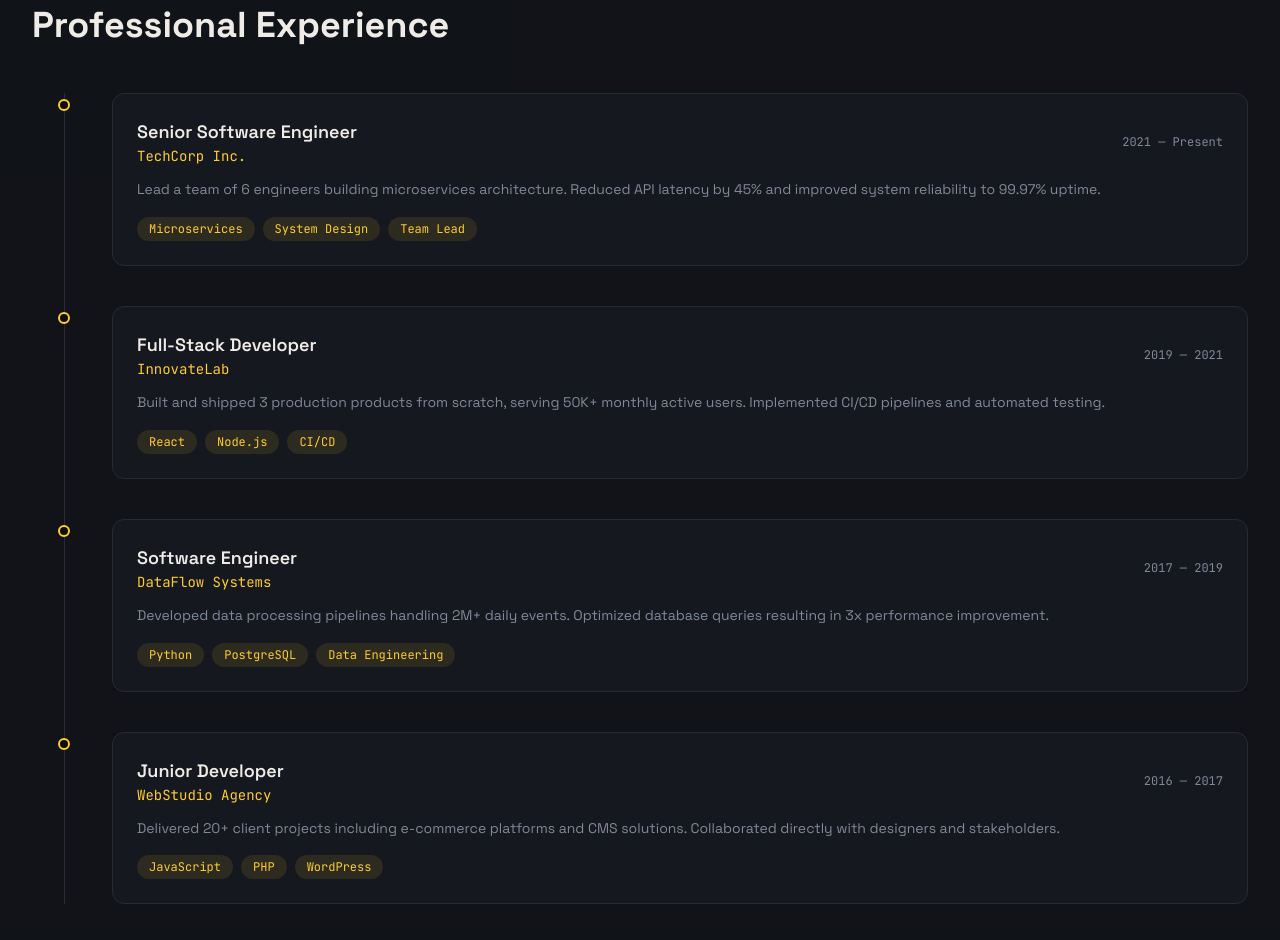
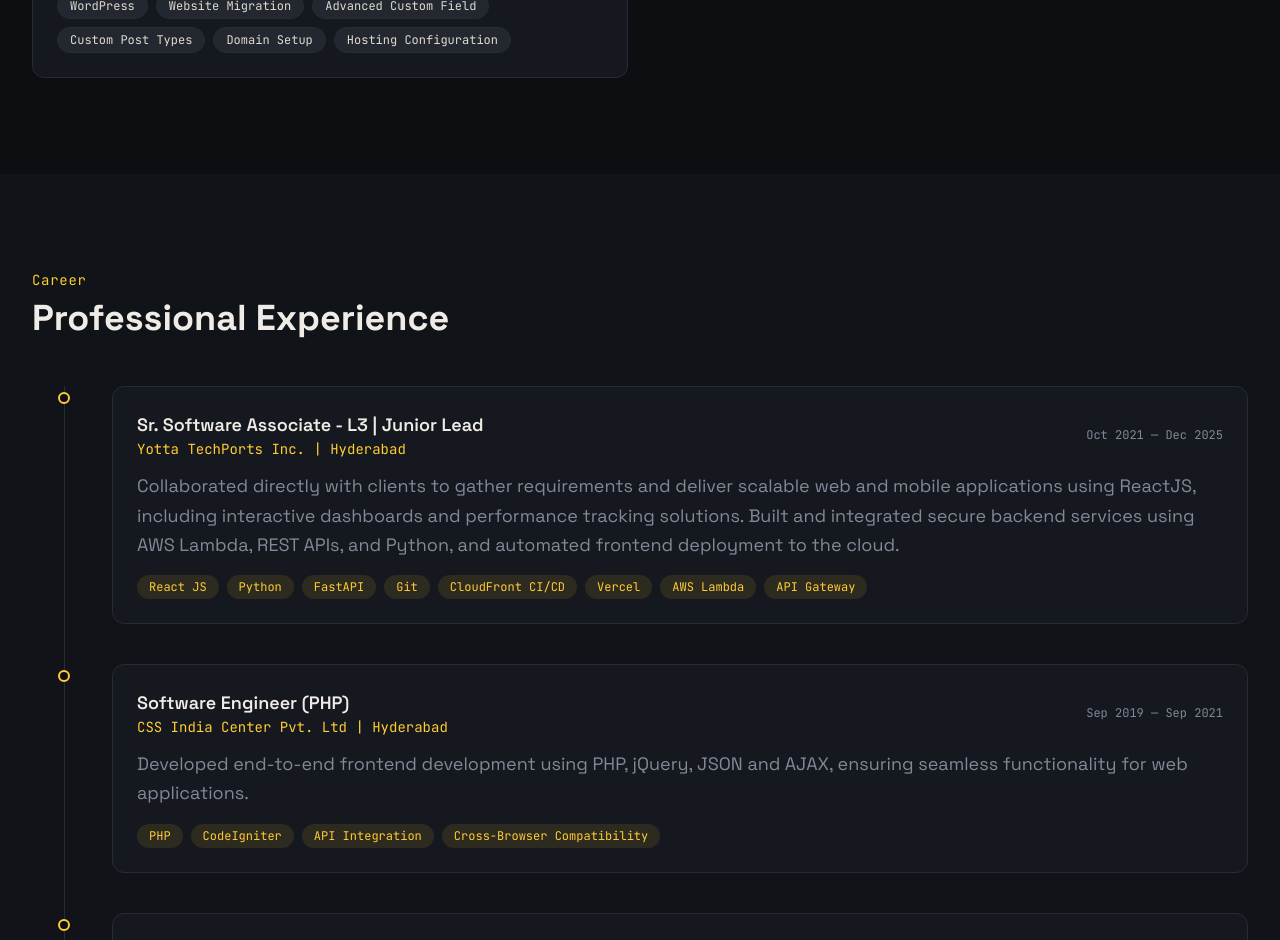
Before and after one commit to manohari1990/portfolio, a React (Vite) app: page / in a window 1280 px wide. Shown: the part 1860-2800 px from the top of the page. Built offline with nearby package versions, Linux system fonts and the light colour scheme.

Commit message:
modified content

```diff
--- a/src/components/ContactSection.tsx
+++ b/src/components/ContactSection.tsx
@@ -83,8 +83,8 @@
           <ScrollReveal direction="right">
             <div className="flex flex-col justify-between h-full rounded-xl border border-border bg-card p-8">
               <div>
-                <h4 className="text-xl font-bold mb-3">Start a Conversation</h4>
-                <p className="text-sm text-muted-foreground leading-relaxed mb-6">
+                <h4 className="text-xl font-bold mb-3">Have an Idea? Let’s Turn It Into Reality</h4>
+                <p className="text-lg text-muted-foreground leading-relaxed mb-6">
                   Have a project in mind or looking for a senior engineer? Let's discuss how I can
                   help bring your ideas to life. I typically respond within 24 hours.
                 </p>
@@ -93,17 +93,17 @@
                   <div className="flex items-start gap-3">
                     <Calendar size={18} className="text-primary mt-0.5 shrink-0" />
                     <div>
-                      <p className="text-sm font-medium">Schedule a Call</p>
-                      <p className="text-xs text-muted-foreground">
-                        Book a 30-minute discovery call to discuss your project requirements.
+                      <p className="text-lg font-medium">Schedule a Call</p>
+                      <p className="text-sm text-muted-foreground">
+                        Book a free 15-minute consultation to discuss your project, architecture, or scaling needs. No pressure — just clarity.
                       </p>
                     </div>
                   </div>
                   <div className="flex items-start gap-3">
                     <Send size={18} className="text-primary mt-0.5 shrink-0" />
                     <div>
-                      <p className="text-sm font-medium">Quick Message</p>
-                      <p className="text-xs text-muted-foreground">
+                      <p className="text-lg font-medium">Quick Message</p>
+                      <p className="text-sm text-muted-foreground">
                         Drop me an email with your project details and I'll get back to you ASAP.
                       </p>
                     </div>
@@ -113,20 +113,20 @@
 
               <div className="flex flex-col sm:flex-row gap-3">
                 <a
-                  href="mailto:hello@example.com"
+                  href="mailto:manu.manohari90@gmail.com"
                   className="inline-flex h-12 items-center justify-center gap-2 rounded-lg bg-primary px-6 text-sm font-semibold text-primary-foreground transition-all hover:opacity-90 glow"
                 >
                   <Mail size={18} />
                   Send an Email
                 </a>
                 <a
-                  href="https://calendly.com"
+                  href="https://calendly.com/manu-manohari90/free-15-min-consultation"
                   target="_blank"
                   rel="noopener noreferrer"
                   className="inline-flex h-12 items-center justify-center gap-2 rounded-lg border border-border bg-secondary px-6 text-sm font-semibold text-secondary-foreground transition-all hover:bg-muted"
                 >
                   <Calendar size={18} />
-                  Book a Call
+                  Book Free Consultation
                 </a>
               </div>
             </div>
--- a/src/components/ExperienceSection.tsx
+++ b/src/components/ExperienceSection.tsx
@@ -2,36 +2,36 @@
 
 const experiences = [
   {
-    role: "Senior Software Engineer",
-    company: "TechCorp Inc.",
-    period: "2021 — Present",
+    role: "Sr. Software Associate - L3 | Junior Lead",
+    company: "Yotta TechPorts Inc. | Hyderabad",
+    period: "Oct 2021 — Dec 2025",
     description:
-      "Lead a team of 6 engineers building microservices architecture. Reduced API latency by 45% and improved system reliability to 99.97% uptime.",
-    highlights: ["Microservices", "System Design", "Team Lead"],
+      "Collaborated directly with clients to gather requirements and deliver scalable web and mobile applications using ReactJS, including interactive dashboards and performance tracking solutions. Built and integrated secure backend services using AWS Lambda, REST APIs, and Python, and automated frontend deployment to the cloud.",
+    highlights: ["React JS", "Python", "FastAPI", "Git", "CloudFront CI/CD", "Vercel", "AWS Lambda", "API Gateway"],
   },
   {
-    role: "Full-Stack Developer",
-    company: "InnovateLab",
-    period: "2019 — 2021",
+    role: "Software Engineer (PHP)",
+    company: "CSS India Center Pvt. Ltd | Hyderabad",
+    period: "Sep 2019 — Sep 2021",
     description:
-      "Built and shipped 3 production products from scratch, serving 50K+ monthly active users. Implemented CI/CD pipelines and automated testing.",
-    highlights: ["React", "Node.js", "CI/CD"],
+      "Developed end-to-end frontend development using PHP, jQuery, JSON and AJAX, ensuring seamless functionality for web applications.",
+    highlights: ["PHP", "CodeIgniter", "API Integration", "Cross-Browser Compatibility"],
   },
   {
-    role: "Software Engineer",
-    company: "DataFlow Systems",
-    period: "2017 — 2019",
+    role: "PHP Developer",
+    company: "eProSoft India | Visakhapatnam",
+    period: "Oct 2018 – Sep 2019",
     description:
-      "Developed data processing pipelines handling 2M+ daily events. Optimized database queries resulting in 3x performance improvement.",
-    highlights: ["Python", "PostgreSQL", "Data Engineering"],
+      "Worked extensively on WordPress and WooCommerce websites, building and customizing themes and plugins. ",
+    highlights: ["PHP", "MySql", "WordPress", "Hosting Websites"],
   },
   {
-    role: "Junior Developer",
-    company: "WebStudio Agency",
-    period: "2016 — 2017",
+    role: "WordPress & PHP Developer",
+    company: "Ayatas Technologies | Visakhapatnam",
+    period: "Mar 2015 – Feb 2018",
     description:
-      "Delivered 20+ client projects including e-commerce platforms and CMS solutions. Collaborated directly with designers and stakeholders.",
-    highlights: ["JavaScript", "PHP", "WordPress"],
+      "Delivered 12+ client projects including e-commerce platforms and CMS solutions. Collaborated directly with designers and stakeholders.",
+    highlights: ["JavaScript", "jQuery", "PHP", "WordPress"],
   },
 ];
 
@@ -65,7 +65,7 @@
                         {exp.period}
                       </span>
                     </div>
-                    <p className="text-sm text-muted-foreground leading-relaxed mb-4">
+                    <p className="text-lg text-muted-foreground leading-relaxed mb-4">
                       {exp.description}
                     </p>
                     <div className="flex flex-wrap gap-2">
--- a/src/components/HeroSection.tsx
+++ b/src/components/HeroSection.tsx
@@ -1,5 +1,5 @@
 import { FileDown, Github, Linkedin, Mail } from "lucide-react";
-import portraitImg from "../assets/profile-pic.png";
+import portraitImg from "../assets/profile-pic4.png";
 import resume from "../assets/Manohari_Webdev_9years.pdf"
 
 const HeroSection = () => {
@@ -13,10 +13,10 @@
               Hello, I'm
             </p>
             <h1 className="text-4xl sm:text-5xl lg:text-6xl font-bold leading-tight mb-6">
-              Manohari <span className="text-gradient">a Web Developer</span>
+              Manohari <span className="text-gradient">a Sr. Software Associate</span>
             </h1>
             <p className="text-lg text-muted-foreground leading-relaxed max-w-lg mb-8">
-              Frontend-focused Web Developer with 9+ years of overall experience. Skilled in ReactJS
+              Frontend-focused Software Associate with 9+ years of overall experience. Skilled in ReactJS
             (3.5+ years), JavaScript, HTML, CSS, jQuery and WordPress, with backend experience in
             PHP (4+ years), Python (2+ years) and AWS integrations(1+ year). Experience in building
             responsive, high performance web applications and collaborating directly with clients to
--- a/src/components/ProjectsSection.tsx
+++ b/src/components/ProjectsSection.tsx
@@ -15,7 +15,7 @@
     description:
       "Developed scalable web and mobile applications including Quick Fix Golf, where I built interactive dashboards, chat systems, subscription workflows, and onboarding features using ReactJS, AWS Lambda, Python and Cognito authentication for secure and scalable architecture",
     tags: ["React", "Python", "AWS CodePipeline", "AWS CodeBuild", "AWS Lambda", "AWS API Gateway", "SQLAlchemy", "iOS App Store Connect"],
-    live: "https://apps.apple.com/us/app/quickfixgolf/id1628697652",
+    live: "https://play.google.com/store/apps/details?id=webviewgold.quickfixgolf",
     github: ''
   },
   {
@@ -35,8 +35,8 @@
   },
   {
     title: "WordPress Websites",
-    description:"",
-    tags: [],
+    description:"Biosell Solutions, \n Matt Manero – Commercial Fleet Financing, \n CA Ripped Fitness, \n MJ’s Cafe & Bakery, \n Platypus Wine Tours",
+    tags: ["WordPress", "Website Migration", "Advanced Custom Field", "Custom Post Types", "Domain Setup", "Hosting Configuration"],
     live: "",
     github: ''
   }
@@ -84,7 +84,7 @@
                     )}
                   </div>
                 </div>
-                <p className="text-sm text-muted-foreground leading-relaxed mb-4">
+                <p className="text-lg text-muted-foreground leading-relaxed mb-4" style={{ whiteSpace: "pre-line" }}>
                   {project.description}
                 </p>
                 <div className="flex flex-wrap gap-2">
```
Also changed, not shown: src/assets/profile-pic4.png (added).
